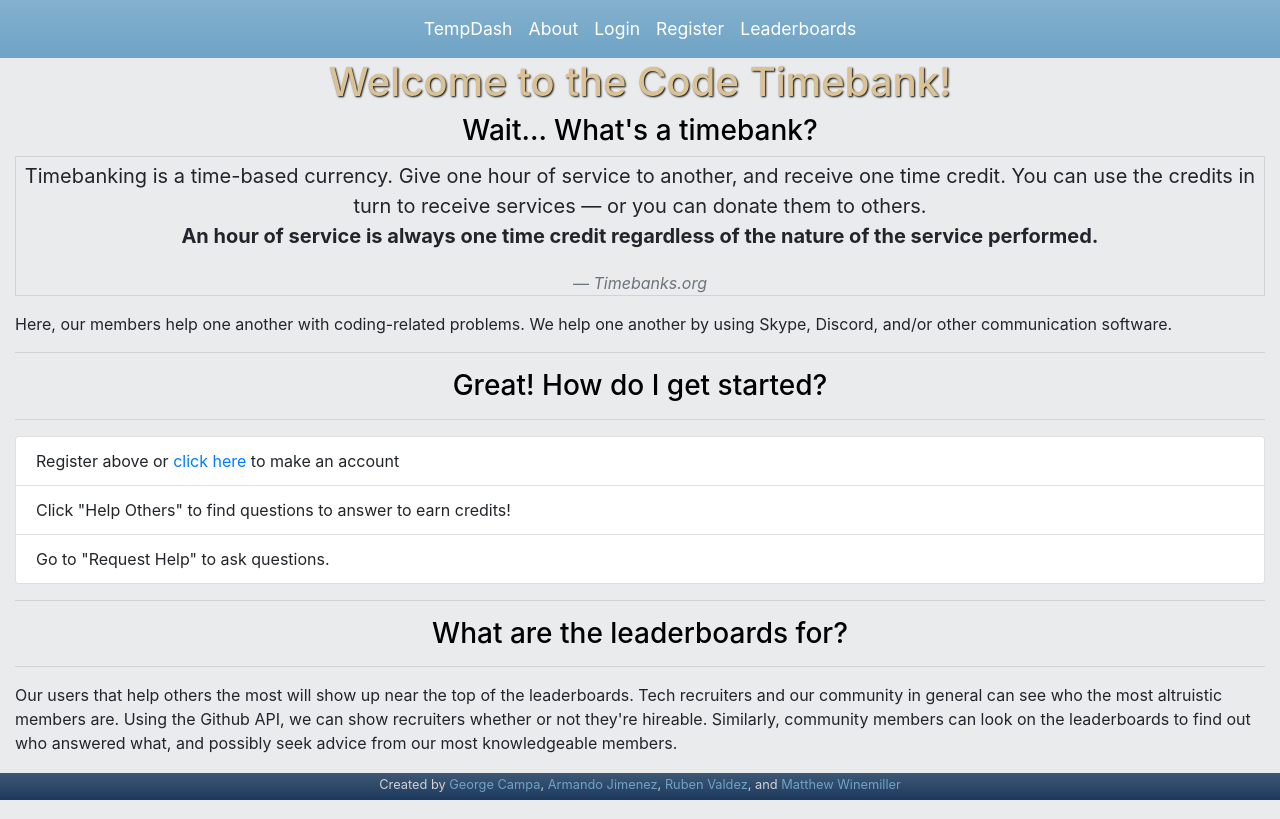
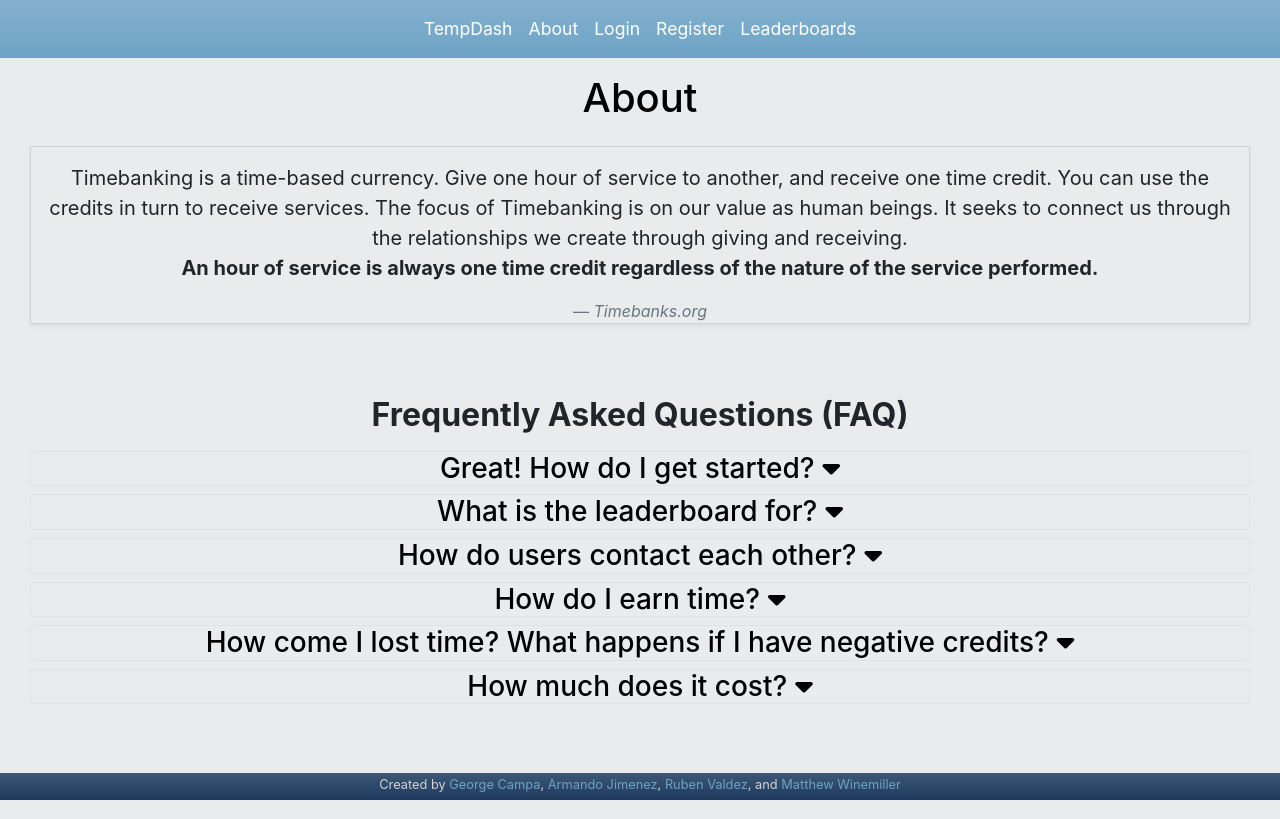
Before and after one commit to armjim14/CodeTimebank, a React (Create React App) app in the folder client/: page /about in a window 1280 px wide. Built offline with nearby package versions, Linux system fonts and the light colour scheme; no server answers.

Commit message:
About page finished

```diff
--- a/client/src/App.css
+++ b/client/src/App.css
@@ -1,7 +1,7 @@
 :root {
   --dbrown: #a08a59;
   --beige: #dac294;
-  --greyish: #752929;
+  --greyish: #dfdfdf;
   --off-white: #efefef;
   --black: #000000;
   --jgreen: #239695;
@@ -52,6 +52,17 @@ body {
 .fullWidth {
   width: 100%;
 }
+.arrow {
+  cursor: pointer;
+}
+.arrow:hover {
+  color: var(--brown);
+}
+
+.faq:hover {
+  background: var(--greyish);
+  color: var(--rose);
+}
 
 @media screen and (max-width: 600px) {
   .loginStuff {
@@ -79,8 +90,8 @@ body {
   width: 100%;
   height: 100%;
   overflow: auto;
-  background-color: rgb(0,0,0); /* Fallback color */
-  background-color: rgba(0,0,0,0.4); /* Black w/ opacity */
+  background-color: rgb(0, 0, 0); /* Fallback color */
+  background-color: rgba(0, 0, 0, 0.4); /* Black w/ opacity */
 }
 
 .modal-content {
--- a/client/src/components/MainPage.js
+++ b/client/src/components/MainPage.js
@@ -1,32 +1,35 @@
 import React, { Fragment } from "react";
 
 function MainPage() {
+  const displayOrHide = e => {
+    if (e.target.parentNode.nextSibling.style.display === "none") {
+      e.target.parentNode.nextSibling.style.display = "block";
+      e.target.className = "fas fa-caret-up arrow ml-2";
+    } else {
+      e.target.parentNode.nextSibling.style.display = "none";
+      e.target.className = "fas fa-caret-down arrow ml-2";
+    }
+  };
+
   return (
     <Fragment>
       <div className='row'>
-        <div className='col-md-12'>
-          <h1
-            className='text-center text-beige border-dbrown'
-            style={{ textShadow: "1px 1px 2px #000000" }}
-          >
-            Welcome to the Code Timebank!
-          </h1>
+        <div className='col-md-12 my-3'>
+          <h1 className='text-center text-black'>About</h1>
         </div>
       </div>
-      <div className='row'>
+
+      <div className='row mx-auto'>
         <div className='col-md-12'>
-          <h3 className='text-center text-black'>Wait... What's a timebank?</h3>
-        </div>
-      </div>
-      <div className='row'>
-        <div className='col-md-12'>
-          <blockquote className='blockquote border border-greyish text-center'>
-            <p className='p-1'>
+          <blockquote className='blockquote border border-greyish text-justify text-center shadow-sm'>
+            <p className='pt-3 px-3 mx-auto'>
               Timebanking is a time-based currency. Give one hour of service to
               another, and receive one time credit. You can use the credits in
-              turn to receive services — or you can donate them to others.
+              turn to receive services. The focus of Timebanking is on our value
+              as human beings. It seeks to connect us through the relationships
+              we create through giving and receiving.
               <br />
-              <b>
+              <b className='pt-3'>
                 An hour of service is always one time credit regardless of the
                 nature of the service performed.
               </b>
@@ -35,57 +38,166 @@ function MainPage() {
               <cite>Timebanks.org</cite>
             </footer>
           </blockquote>
-          <p>
-            Here, our members help one another with coding-related problems. We
-            help one another by using Skype, Discord, and/or other communication
-            software.
-          </p>
-          <hr />
         </div>
       </div>
-      <div className='row'>
+      <div className='row mt-5'>
+        <div className='col-md-12 text-center w-100 py-2'>
+          <h2>
+            <b>Frequently Asked Questions (FAQ)</b>
+          </h2>
+        </div>
+      </div>
+      <div className='row mx-auto'>
         <div className='col-md-12'>
-          <h3 className='text-center text-black'>
+          <h3 className='text-center text-black border rounded faq'>
             Great! How do I get started?
+            <i
+              className='fas fa-caret-down ml-2 arrow'
+              onClick={displayOrHide}
+            />
           </h3>
-          <hr />
-          <ul className='list-group'>
-            <li className='list-group-item'>
+          <ul
+            className='list-group list-group-flush px-5 text-center'
+            style={{ display: "none" }}
+          >
+            <li className='list-group-item list-group-item-athens'>
               Register above or{" "}
               <span>
-                <a href='/register' target='_blank' rel='noopener noreferrer'>
+                <a
+                  href='/register'
+                  target='_blank'
+                  rel='noopener noreferrer'
+                  className='text-primary'
+                >
                   click here
                 </a>
               </span>{" "}
               to make an account
             </li>
-            <li className='list-group-item'>
+            <li className='list-group-item list-group-item-athens'>
               Click "Help Others" to find questions to answer to earn credits!
             </li>
-            <li className='list-group-item'>
+            <li className='list-group-item list-group-item-athens'>
               Go to "Request Help" to ask questions.
             </li>
           </ul>
-          <hr />
         </div>
       </div>
-      <div className='row pb-5'>
+      <div className='row mx-auto'>
         <div className='col-md-12'>
-          <h3 className='text-center text-black'>
-            What are the leaderboards for?
+          <h3 className='text-center text-black border rounded faq'>
+            What is the leaderboard for?
+            <i
+              className='fas fa-caret-down ml-2 arrow'
+              onClick={displayOrHide}
+            />
           </h3>
-          <hr />
+          <div
+            className='col-md-12 px-5 text-center'
+            style={{ display: "none" }}
+          >
+            <p>
+              Our users that help others the most will show up near the top of
+              the leaderboards. Tech recruiters and our community in general can
+              see who the most altruistic members are. Users may also display
+              whether or not they're available to be hired. Similarly, community
+              members can look on the leaderboards to find out who answered
+              what, and possibly seek advice from our most knowledgeable
+              members.
+            </p>
+          </div>
         </div>
+      </div>
+      <div className='row mx-auto'>
         <div className='col-md-12'>
-          <p>
-            Our users that help others the most will show up near the top of the
-            leaderboards. Tech recruiters and our community in general can see
-            who the most altruistic members are. Using the Github API, we can
-            show recruiters whether or not they're hireable. Similarly,
-            community members can look on the leaderboards to find out who
-            answered what, and possibly seek advice from our most knowledgeable
-            members.
-          </p>
+          <h3 className='text-center text-black border rounded faq'>
+            How do users contact each other?
+            <i
+              className='fas fa-caret-down ml-2 arrow'
+              onClick={displayOrHide}
+            />
+          </h3>
+          <div
+            className='col-md-12 px-5 text-center'
+            style={{ display: "none" }}
+          >
+            <p>
+              Users communicate on Skype and Discord. With voice chat, instant
+              messaging, and screen sharing, users can solve issues more
+              efficiently.
+            </p>
+            <p className='my-3 text-cello'>
+              <a
+                href='https://discord.gg/WGBFhcj'
+                target='_blank'
+                rel='noopener noreferrer'
+                className='text-primary'
+              >
+                <i className='fab fa-discord mr-2' />
+                Join our Discord!
+              </a>
+            </p>
+          </div>
+        </div>
+      </div>
+      <div className='row mx-auto'>
+        <div className='col-md-12'>
+          <h3 className='text-center text-black border rounded faq'>
+            How do I earn time?
+            <i
+              className='fas fa-caret-down ml-2 arrow'
+              onClick={displayOrHide}
+            />
+          </h3>
+          <div
+            className='col-md-12 px-5 text-center'
+            style={{ display: "none" }}
+          >
+            <p>
+              Answer questions on the Help Others page. Users should give you
+              credit for any help that you have provided. If not, talk to an
+              admin on Discord.
+            </p>
+          </div>
+        </div>
+      </div>
+      <div className='row mx-auto'>
+        <div className='col-md-12'>
+          <h3 className='text-center text-black border rounded faq'>
+            How come I lost time? What happens if I have negative credits?
+            <i
+              className='fas fa-caret-down ml-2 arrow'
+              onClick={displayOrHide}
+            />
+          </h3>
+          <div
+            className='col-md-12 px-5 text-center'
+            style={{ display: "none" }}
+          >
+            <p>
+              Time is lost whenever you receive help from others. Negative
+              credits only affects your ranking in the leaderboard.
+            </p>
+          </div>
+        </div>
+      </div>
+      <div className='row mx-auto mb-5'>
+        <div className='col-md-12'>
+          <h3 className='text-center text-black border rounded faq'>
+            How much does it cost?
+            <i
+              className='fas fa-caret-down ml-2 arrow'
+              onClick={displayOrHide}
+            />
+          </h3>
+          <div
+            className='col-md-12 px-5 text-center'
+            style={{ display: "none" }}
+          >
+            <p>
+              Code Timebank is free! Our currency is time. 1 credit = 1 hour.
+            </p>
+          </div>
         </div>
       </div>
     </Fragment>
```
